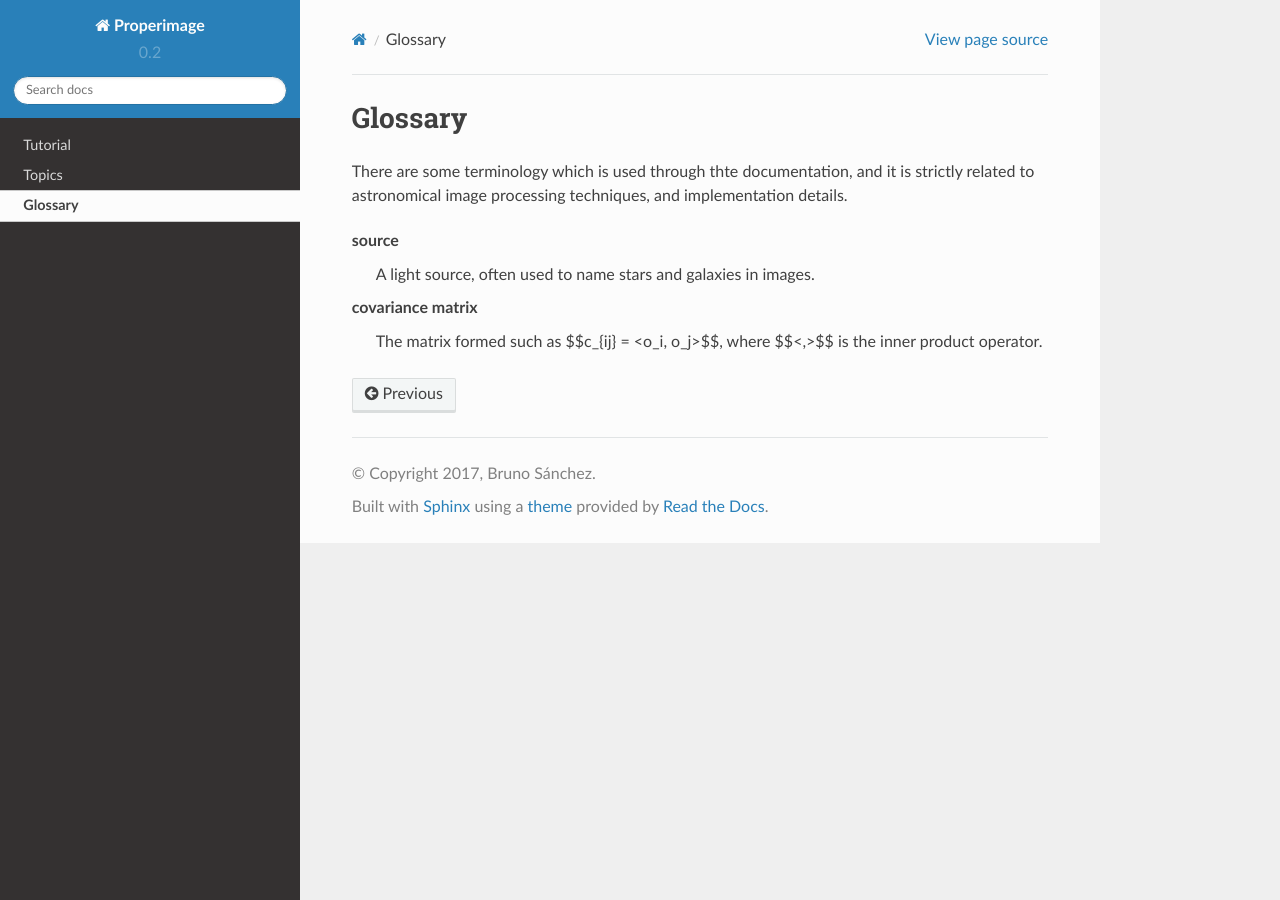
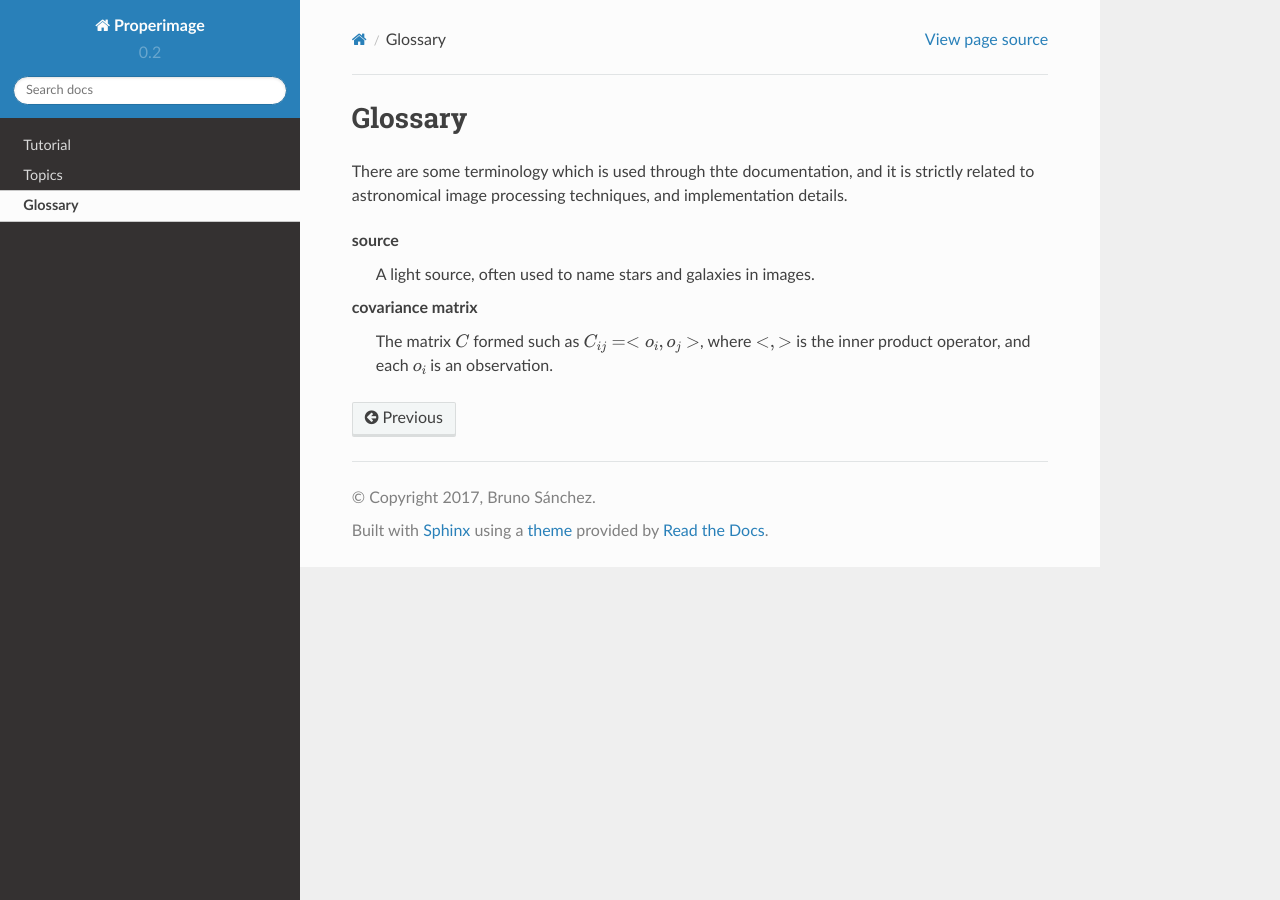
Before and after one commit to quatrope/ProperImage, a Sphinx documentation site: the page built from docs/source/glossary.rst, in a window 1280 px wide. Built offline with Sphinx 7.4.7 and the Read the Docs theme 2.0.0, drawn with Linux system fonts in a browser that asks for light colours; pages that are not in the unit, such as notebooks, are missing from menus.

```diff
--- a/docs/source/glossary.rst
+++ b/docs/source/glossary.rst
@@ -15,5 +15,5 @@ and implementation details.
         A light source, often used to name stars and galaxies in images.
 
     covariance matrix
-        The matrix formed such as $$c_{ij} = <o_i, o_j>$$,
-        where $$<,>$$ is the inner product operator.
+        The matrix :math:`C` formed such as  :math:`C_{ij} = <o_i, o_j>`, where :math:`<,>`
+        is the inner product operator, and each :math:`o_i` is an observation.
```
Also changed, not shown: docs/source/tutorial/tuto01.rst (added, +27 -0 lines).
